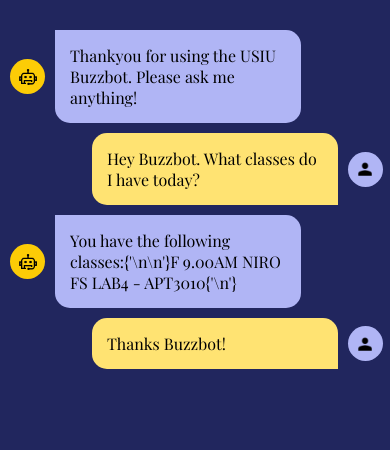
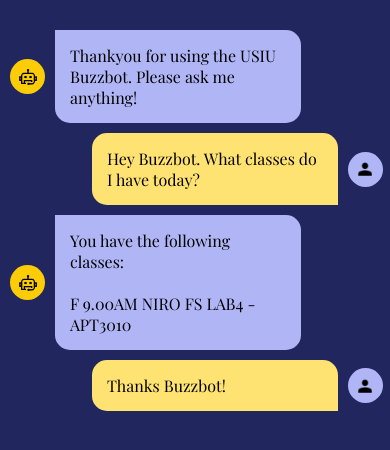
Before and after one commit to petermirithu/Rasa_bot_frontend, a React Native app: screen /Chat in a window 390 px wide. Shown: the top 450 px of the page. Built offline with nearby package versions, Linux system fonts and the light colour scheme.

Commit message:
Add Chat Message Component

```diff
--- a/src/Screens/ChatScreen.jsx
+++ b/src/Screens/ChatScreen.jsx
@@ -10,7 +10,7 @@ function ChatScreen({ navigation }, props) {
         <View style={styles.container}>
             <ChatMsg msgType= "bot" message="Thankyou for using the USIU Buzzbot. Please ask me anything!"/>
             <ChatMsg msgType= "user" message="Hey Buzzbot. What classes do I have today?"/>
-            <ChatMsg msgType= "bot" message="You have the following classes:{'\n\n'}F 9.00AM NIRO FS LAB4 - APT3010{'\n'}"/>
+            <ChatMsg msgType= "bot" message={"You have the following classes:\n\nF 9.00AM NIRO FS LAB4 - APT3010\n"}/>
             <ChatMsg msgType= "user" message="Thanks Buzzbot!"/>
         </View>
     );
```
